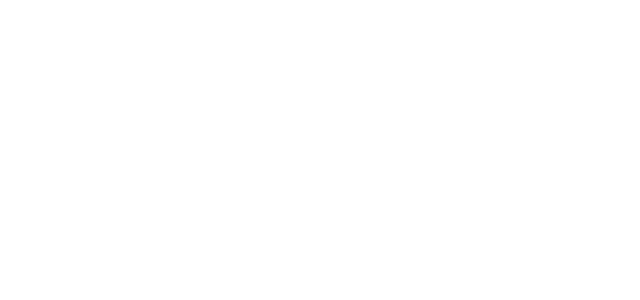
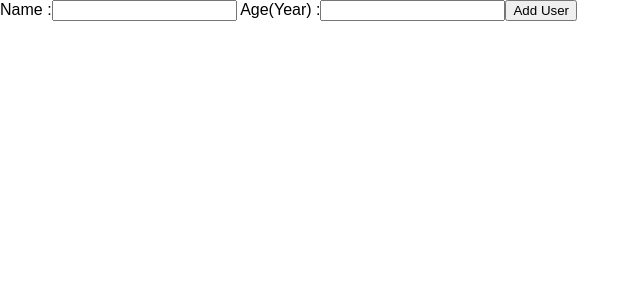
Before and after one commit to yashjain1974/User_detail, a React (Create React App) app: page / in a window 1280 px wide. Shown: the top 300 px of the page, without its empty margins (0-640 px from the left). Built offline with nearby package versions, Linux system fonts and the light colour scheme.

Commit message:
added components

```diff
--- a/src/App.js
+++ b/src/App.js
@@ -1,10 +1,10 @@
 import React from 'react';
-
+import AddUser from './components/User/AddUser';
 
 function App() {
   return (
     <div>
-
+<AddUser></AddUser>
     </div>
   );
 }
--- /dev/null
+++ b/src/components/User/AddUser.js
@@ -0,0 +1,23 @@
+import React from "react"
+const AddUser=(props)=>{
+    const addUserHandler=event=>{
+        event.preventDefault();
+
+    }
+    return(
+        <form onSubmit={addUserHandler}>
+            <label htmlFor="name">  Name :</label>
+             <input type="text" id="name"></input>
+
+            <label htmlFor="age">  Age(Year) :</label>
+             <input type="number" id="age"></input>
+
+             <button type="submit">Add User</button>
+
+
+        </form>
+    )
+
+}
+
+export default AddUser;
```
